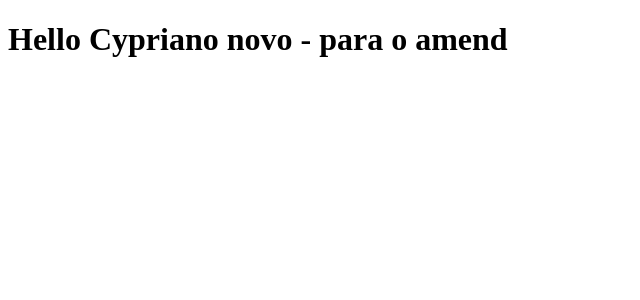
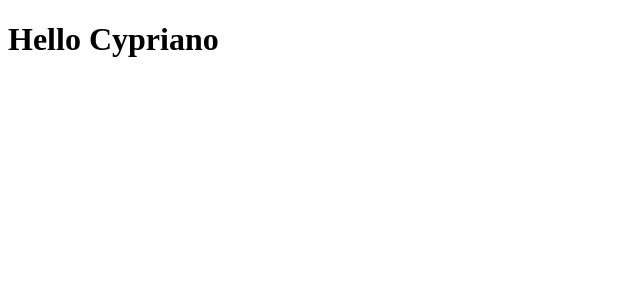
Before and after one commit to cyprianogarcia/clone-tabnews, a Next.js app: page / in a window 1280 px wide. Shown: the top 300 px of the page, without its empty margins (0-640 px from the left). Built offline with nearby package versions, Linux system fonts and the light colour scheme.

Commit message:
Revert "atualizando H1"
This reverts commit 45393c50ff533e873b59ea5cfe7922ec669d22c5.

```diff
--- a/pages/index.js
+++ b/pages/index.js
@@ -1,5 +1,5 @@
 function Home(){
-    return <h1>Hello Cypriano novo - para o amend</h1>;
+    return <h1>Hello Cypriano</h1>;
 }
 
 export default Home;
```
